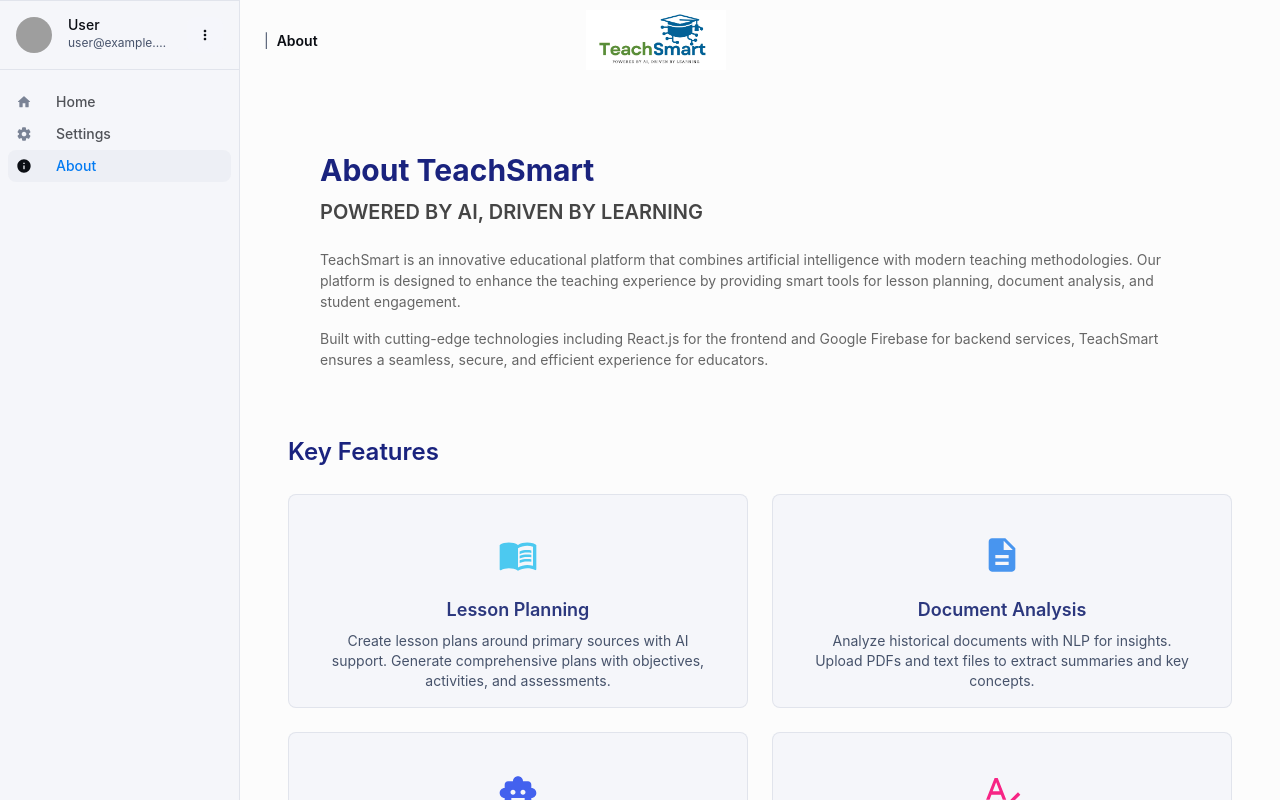
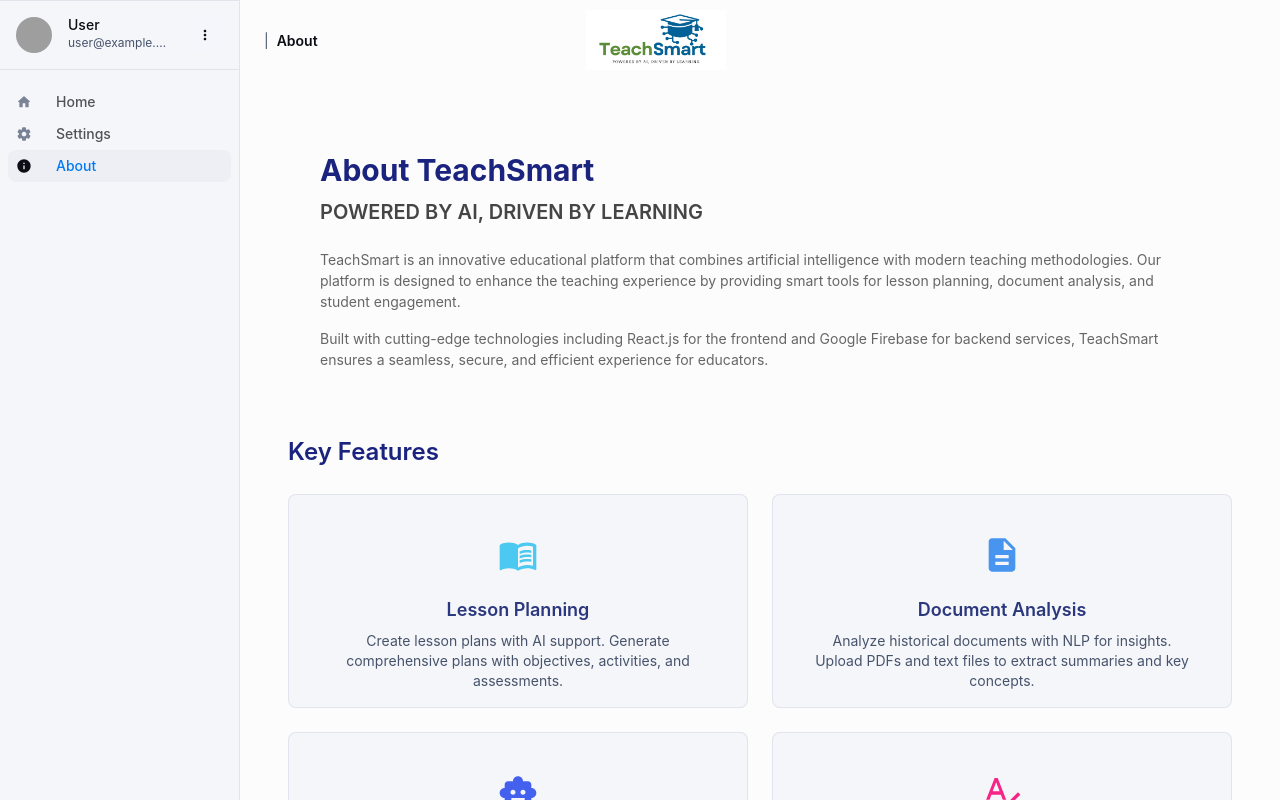
Before and after one commit to himasha89/teachsmart, a Next.js app: page /dashboard/about in a window 1280 px wide. Shown: the top 800 px of the page. Built offline with nearby package versions, Linux system fonts and the light colour scheme; no server answers; sample sign-in values are in the browser's storage; grey boxes are pictures that could not be loaded.

Commit message:
Updated ReadMe file and About page

```diff
--- a/src/dashboard/About.tsx
+++ b/src/dashboard/About.tsx
@@ -35,7 +35,7 @@ const features = [
   {
     icon: <MenuBookIcon sx={{ fontSize: 40, color: '#4CC9F0' }} />,
     title: "Lesson Planning",
-    description: "Create lesson plans around primary sources with AI support. Generate comprehensive plans with objectives, activities, and assessments."
+    description: "Create lesson plans with AI support. Generate comprehensive plans with objectives, activities, and assessments."
   },
   {
     icon: <DescriptionIcon sx={{ fontSize: 40, color: '#4895EF' }} />,
```
Also changed, not shown: 1 other file (tests, documents, lock files or other folders).
